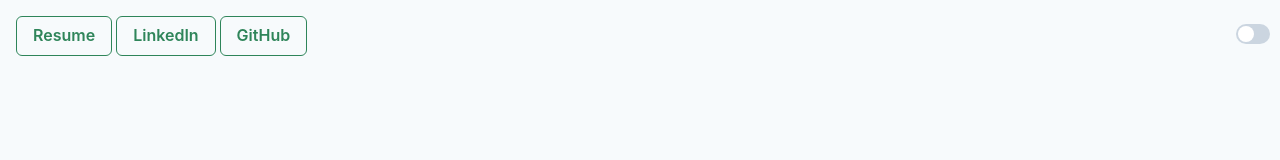
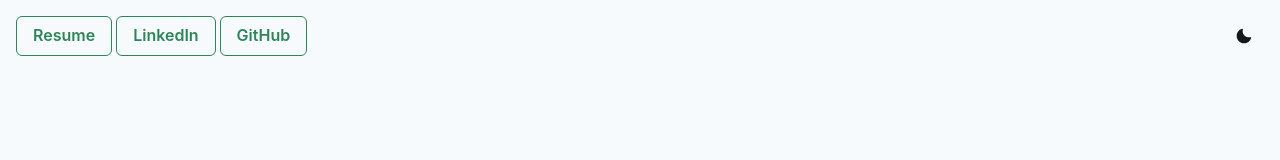
Before and after one commit to gabrielhicks/gabrielhicks.dev, a Next.js app: page / in a window 1280 px wide. Shown: the top 160 px of the page. Built offline with nearby package versions, Linux system fonts and the light colour scheme.

Commit message:
Changing slider

```diff
--- a/src/components/DarkModeSwitch.js
+++ b/src/components/DarkModeSwitch.js
@@ -1,11 +1,12 @@
 import React from 'react';
 import {
   useColorMode,
-  Switch,
+  IconButton,
   Button,
   Stack,
   ChakraLink as Link
 } from '@chakra-ui/react';
+import { MoonIcon, SunIcon } from '@chakra-ui/icons';
 
 export const DarkModeSwitch = () => {
   const { colorMode, toggleColorMode } = useColorMode();
@@ -13,14 +14,37 @@ export const DarkModeSwitch = () => {
 
   return (
     <>
-      <Switch
+      {/* <Switch
         position="fixed"
         top="1.5rem"
-        right="10px"
+        right="1rem"
         colorScheme="green"
         isChecked={isDark}
         onChange={toggleColorMode}
-      />
+      /> */}
+      {isDark ? (
+        <IconButton
+          position="fixed"
+          variant="ghost"
+          top="1rem"
+          right="1rem"
+          // colorScheme="green"
+          onClick={toggleColorMode}
+          aria-label="Search database"
+          icon={<SunIcon />}
+        />
+      ) : (
+        <IconButton
+          position="fixed"
+          top="1rem"
+          variant="ghost"
+          right="1rem"
+          // colorScheme="green"
+          onClick={toggleColorMode}
+          aria-label="Search database"
+          icon={<MoonIcon />}
+        />
+      )}
       <Stack
         direction="row"
         position="fixed"
--- a/src/components/Project.js
+++ b/src/components/Project.js
@@ -94,7 +94,7 @@ export const Project = ({ project }) => {
           <Box d="flex-end" pb="2" alignItems="baseline">
             {project.tech.map((each) => (
               <Badge
-                key={project.id}
+                key={each}
                 borderRadius="full"
                 px="2"
                 mr="2px"
```
Also changed, not shown: public/favicons/site.webmanifest.
